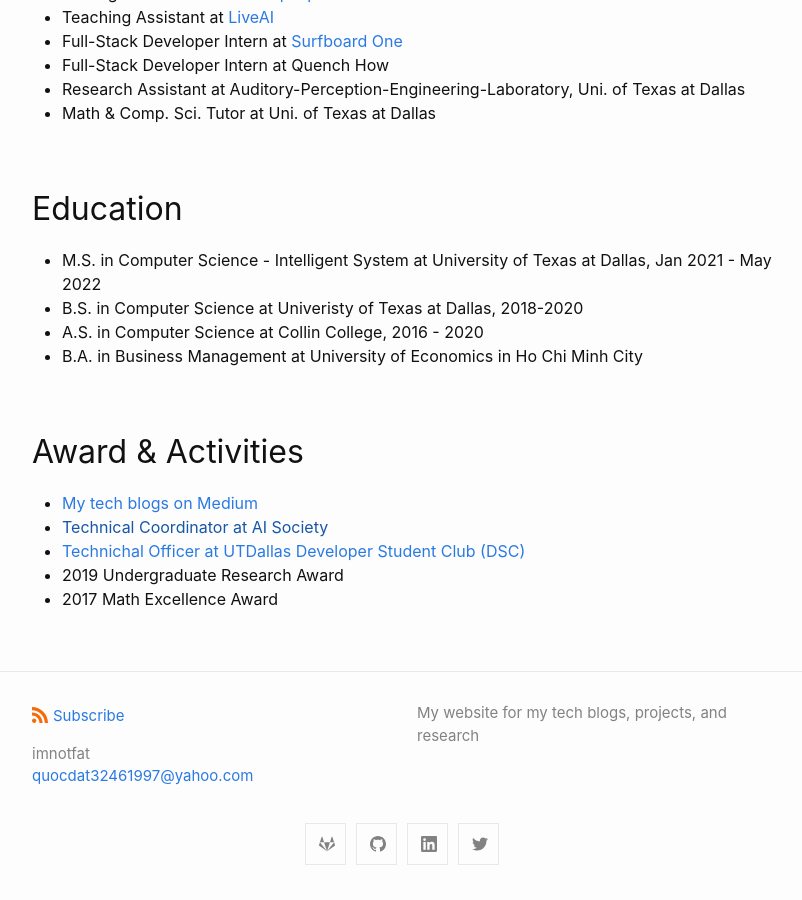
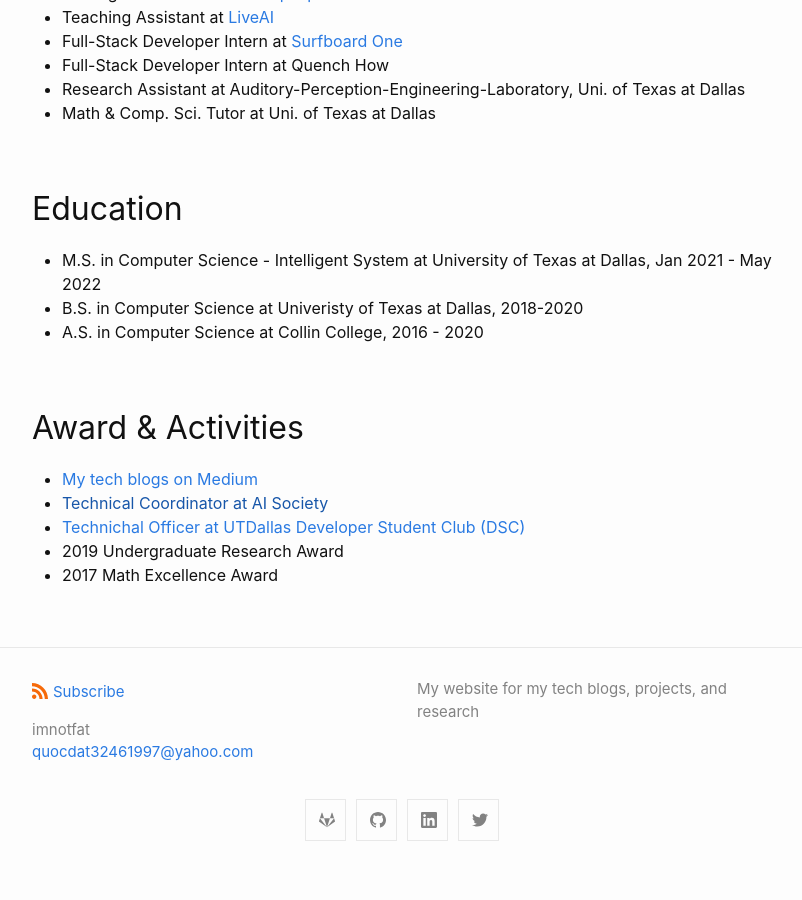
Before and after one commit to quocdat32461997/quocdat32461997.github.io, a Jekyll site: the page built from about.md, in a window 1280 px wide and 900 px high, scrolled down 696 px. Shown: the whole window, without its empty margins (238-1040 px from the left). Built offline with Jekyll 4.4.1, drawn with Linux system fonts in a browser that asks for light colours; after the commit the page ends 1572 px from its top, so only the background shows below that.

Commit message:
Update about.md

```diff
--- a/about.md
+++ b/about.md
@@ -26,7 +26,6 @@
 * M.S. in Computer Science - Intelligent System at University of Texas at Dallas, Jan 2021 - May 2022
 * B.S. in Computer Science at Univeristy of Texas at Dallas, 2018-2020
 * A.S. in Computer Science at Collin College, 2016 - 2020
-* B.A. in Business Management at University of Economics in Ho Chi Minh City
 
 ## Award & Activities
 * [My tech blogs on Medium](https://medium.com/@datngo_79115)
```
